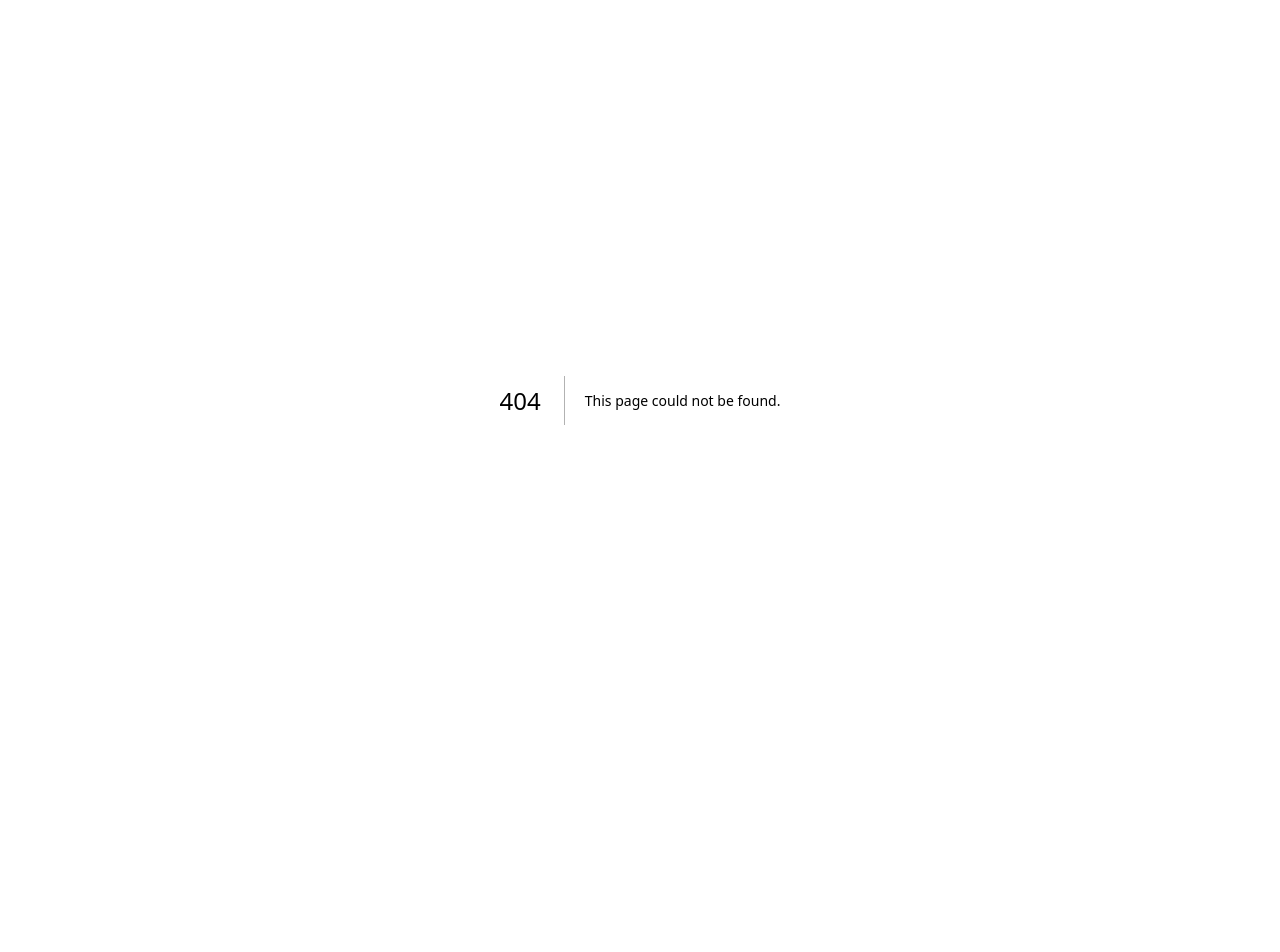
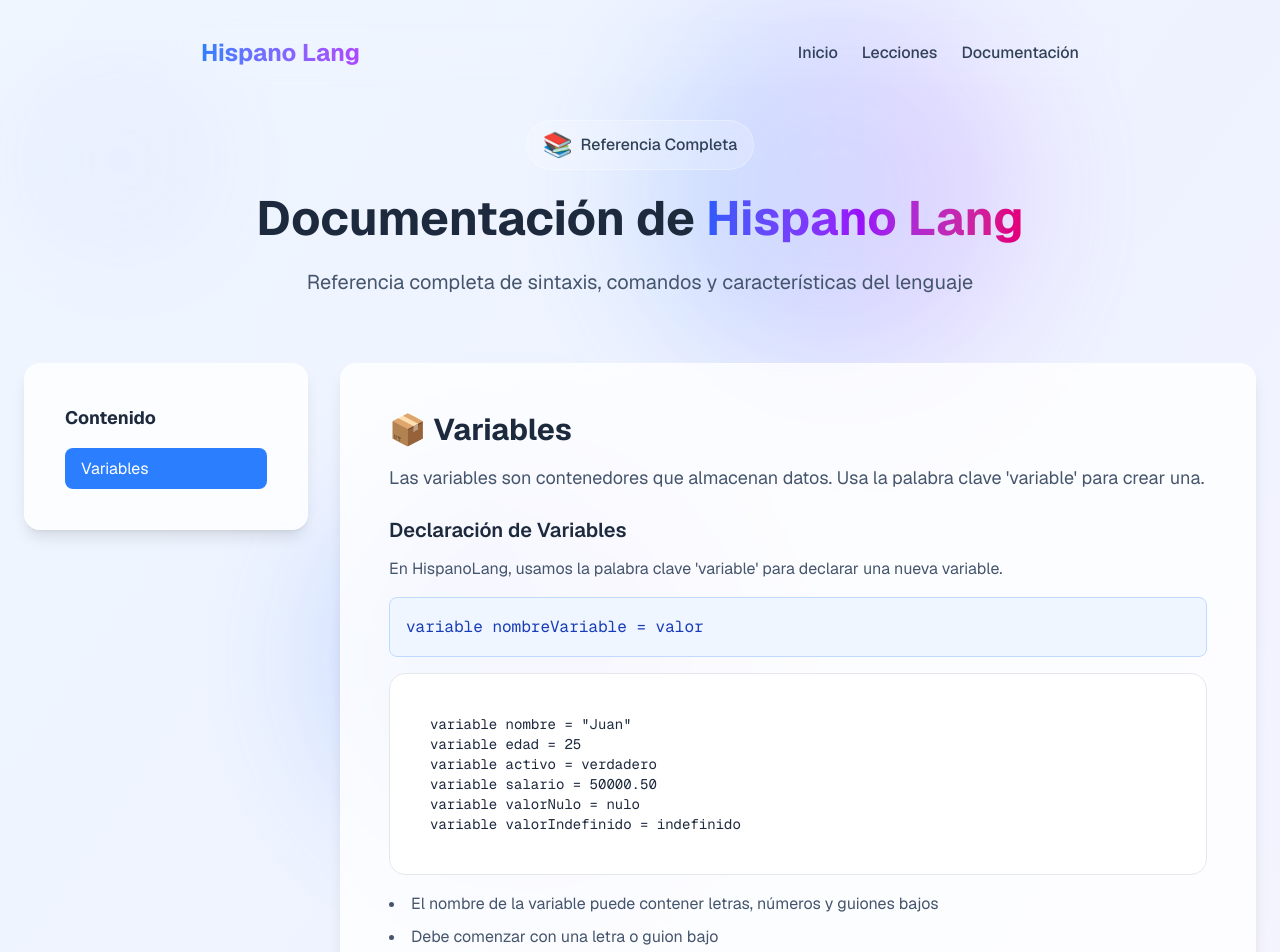
Before and after one commit to nicvazquezdev/hispano-lang-website, a Next.js app: page /documentacion in a window 1280 px wide. Before the commit this address had no page. Shown: the top 952 px of the page. Before the commit the page ends 800 px from the top, so only its background shows below. Built offline with nearby package versions, Linux system fonts and the light colour scheme.

Commit message:
Add DocumentaciónPage component to provide comprehensive documentation for HispanoLang. Include navigation and content sections with dynamic rendering of subsections. Introduce CodeBlock and DocNav components for code display and navigation. Update Header to link to the new documentation page.

```diff
--- /dev/null
+++ b/app/documentacion/page.tsx
@@ -0,0 +1,66 @@
+"use client";
+
+import { useState } from "react";
+import Header from "@/components/layout/Header";
+import Footer from "@/components/layout/Footer";
+import Section from "@/components/ui/Section";
+import DocNav from "@/components/docs/DocNav";
+import DocSection from "@/components/docs/DocSection";
+import { docsData } from "@/lib/data";
+
+export default function DocumentacionPage() {
+  const [activeSection, setActiveSection] = useState("variables");
+
+  const sections = [{ id: "variables", title: "Variables" }];
+
+  return (
+    <div className="min-h-screen bg-gradient-to-br from-blue-50 via-indigo-50 to-purple-50 relative overflow-hidden pt-10">
+      {/* Fondo animado */}
+      <div className="absolute inset-0 z-0">
+        <div className="absolute top-0 left-1/2 w-48 h-48 sm:w-64 sm:h-64 md:w-80 md:h-80 lg:w-96 lg:h-96 bg-gradient-to-r from-blue-400/30 to-purple-400/30 rounded-full blur-3xl animate-pulse"></div>
+        <div className="absolute top-1/4 left-1/4 w-48 h-48 sm:w-64 sm:h-64 md:w-80 md:h-80 lg:w-96 lg:h-96 bg-gradient-to-r from-blue-400/30 to-purple-400/30 rounded-full blur-3xl animate-pulse"></div>
+        <div className="absolute top-3/4 right-1/4 w-40 h-40 sm:w-56 sm:h-56 md:w-64 md:h-64 lg:w-80 lg:h-80 bg-gradient-to-r from-pink-400/30 to-orange-400/30 rounded-full blur-3xl animate-pulse delay-1000"></div>
+      </div>
+
+      <Header />
+
+      <main className="relative z-10">
+        <Section
+          background="light"
+          badge={{ emoji: "📚", text: "Referencia Completa" }}
+          title="Documentación de"
+          titleGradient=" Hispano Lang"
+          description="Referencia completa de sintaxis, comandos y características del lenguaje"
+        >
+          <div className="grid grid-cols-1 lg:grid-cols-4 gap-8">
+            {/* Sidebar Navigation */}
+            <div className="lg:col-span-1">
+              <DocNav
+                sections={sections}
+                activeSection={activeSection}
+                onSectionChange={setActiveSection}
+              />
+            </div>
+
+            {/* Content */}
+            <div className="lg:col-span-3">
+              {activeSection && (
+                <DocSection
+                  title={docsData[activeSection as keyof typeof docsData].title}
+                  description={
+                    docsData[activeSection as keyof typeof docsData].description
+                  }
+                  subsections={
+                    docsData[activeSection as keyof typeof docsData].subsections
+                  }
+                />
+              )}
+            </div>
+          </div>
+        </Section>
+      </main>
+
+      <Footer />
+    </div>
+  );
+}
--- /dev/null
+++ b/components/docs/CodeBlock.tsx
@@ -0,0 +1,18 @@
+import Card from "@/components/ui/Card";
+
+interface CodeBlockProps {
+  code: string;
+  language?: string;
+}
+
+export default function CodeBlock({ code }: CodeBlockProps) {
+  return (
+    <Card variant="outlined" className="bg-slate-50">
+      <div className="p-4">
+        <pre className="text-sm text-slate-800 font-mono whitespace-pre-wrap">
+          {code}
+        </pre>
+      </div>
+    </Card>
+  );
+}
--- /dev/null
+++ b/components/docs/DocNav.tsx
@@ -0,0 +1,44 @@
+import Card from "@/components/ui/Card";
+
+interface NavSection {
+  id: string;
+  title: string;
+}
+
+interface DocNavProps {
+  sections: NavSection[];
+  activeSection: string;
+  onSectionChange: (sectionId: string) => void;
+}
+
+export default function DocNav({
+  sections,
+  activeSection,
+  onSectionChange,
+}: DocNavProps) {
+  return (
+    <Card
+      variant="glass"
+      className="bg-white/80 backdrop-blur-sm sticky top-24"
+    >
+      <div className="p-4">
+        <h3 className="text-lg font-bold text-slate-800 mb-4">Contenido</h3>
+        <nav className="space-y-2">
+          {sections.map((section) => (
+            <button
+              key={section.id}
+              onClick={() => onSectionChange(section.id)}
+              className={`w-full text-left px-4 py-2 rounded-lg transition-colors ${
+                activeSection === section.id
+                  ? "bg-blue-500 text-white"
+                  : "text-slate-700 hover:bg-slate-100"
+              }`}
+            >
+              {section.title}
+            </button>
+          ))}
+        </nav>
+      </div>
+    </Card>
+  );
+}
--- /dev/null
+++ b/components/docs/DocSection.tsx
@@ -0,0 +1,70 @@
+import Card from "@/components/ui/Card";
+import CodeBlock from "@/components/docs/CodeBlock";
+
+interface SubSection {
+  title: string;
+  description?: string;
+  code?: string;
+  notes?: string[];
+  syntax?: string;
+}
+
+interface DocSectionProps {
+  title: string;
+  description?: string;
+  subsections: SubSection[];
+}
+
+export default function DocSection({
+  title,
+  description,
+  subsections,
+}: DocSectionProps) {
+  return (
+    <Card variant="glass" className="bg-white/80 backdrop-blur-sm">
+      <div className="p-6">
+        <h2 className="text-3xl font-bold text-slate-800 mb-4">{title}</h2>
+
+        {description && (
+          <p className="text-slate-600 mb-6 text-lg">{description}</p>
+        )}
+
+        <div className="space-y-8">
+          {subsections.map((subsection, index) => (
+            <div key={index}>
+              <h3 className="text-xl font-semibold text-slate-800 mb-3">
+                {subsection.title}
+              </h3>
+
+              {subsection.description && (
+                <p className="text-slate-600 mb-4">{subsection.description}</p>
+              )}
+
+              {subsection.syntax && (
+                <div className="bg-blue-50 border border-blue-200 rounded-lg p-4 mb-4">
+                  <code className="text-blue-800 font-mono">
+                    {subsection.syntax}
+                  </code>
+                </div>
+              )}
+
+              {subsection.code && (
+                <div className="mb-4">
+                  <CodeBlock code={subsection.code} />
+                </div>
+              )}
+
+              {subsection.notes && subsection.notes.length > 0 && (
+                <ul className="list-disc list-inside text-slate-600 space-y-2">
+                  {subsection.notes.map((note, noteIndex) => (
+                    <li key={noteIndex}>{note}</li>
+                  ))}
+                </ul>
+              )}
+            </div>
+          ))}
+        </div>
+      </div>
+    </Card>
+  );
+}
--- a/components/layout/Header.tsx
+++ b/components/layout/Header.tsx
@@ -46,6 +46,12 @@ export default function Header() {
               >
                 Lecciones
               </Link>
+              <Link
+                href="/documentacion"
+                className="text-slate-700 hover:text-blue-600 font-medium transition-colors"
+              >
+                Documentación
+              </Link>
             </div>
           </div>
         </div>
--- /dev/null
+++ b/lib/data.ts
@@ -0,0 +1,35 @@
+export const docsData = {
+  variables: {
+    title: "📦 Variables",
+    description:
+      "Las variables son contenedores que almacenan datos. Usa la palabra clave 'variable' para crear una.",
+    subsections: [
+      {
+        title: "Declaración de Variables",
+        description:
+          "En HispanoLang, usamos la palabra clave 'variable' para declarar una nueva variable.",
+        syntax: "variable nombreVariable = valor",
+        code: `variable nombre = "Juan"
+variable edad = 25
+variable activo = verdadero
+variable salario = 50000.50
+variable valorNulo = nulo
+variable valorIndefinido = indefinido`,
+        notes: [
+          "El nombre de la variable puede contener letras, números y guiones bajos",
+          "Debe comenzar con una letra o guion bajo",
+          "Los nombres son sensibles a mayúsculas/minúsculas",
+          "Puedes reasignar valores en cualquier momento",
+        ],
+      },
+      {
+        title: "Reasignación",
+        description:
+          "Puedes cambiar el valor de una variable usando el operador de asignación =",
+        code: `variable contador = 0
+contador = 5
+contador = contador + 1`,
+      },
+    ],
+  },
+};
```
